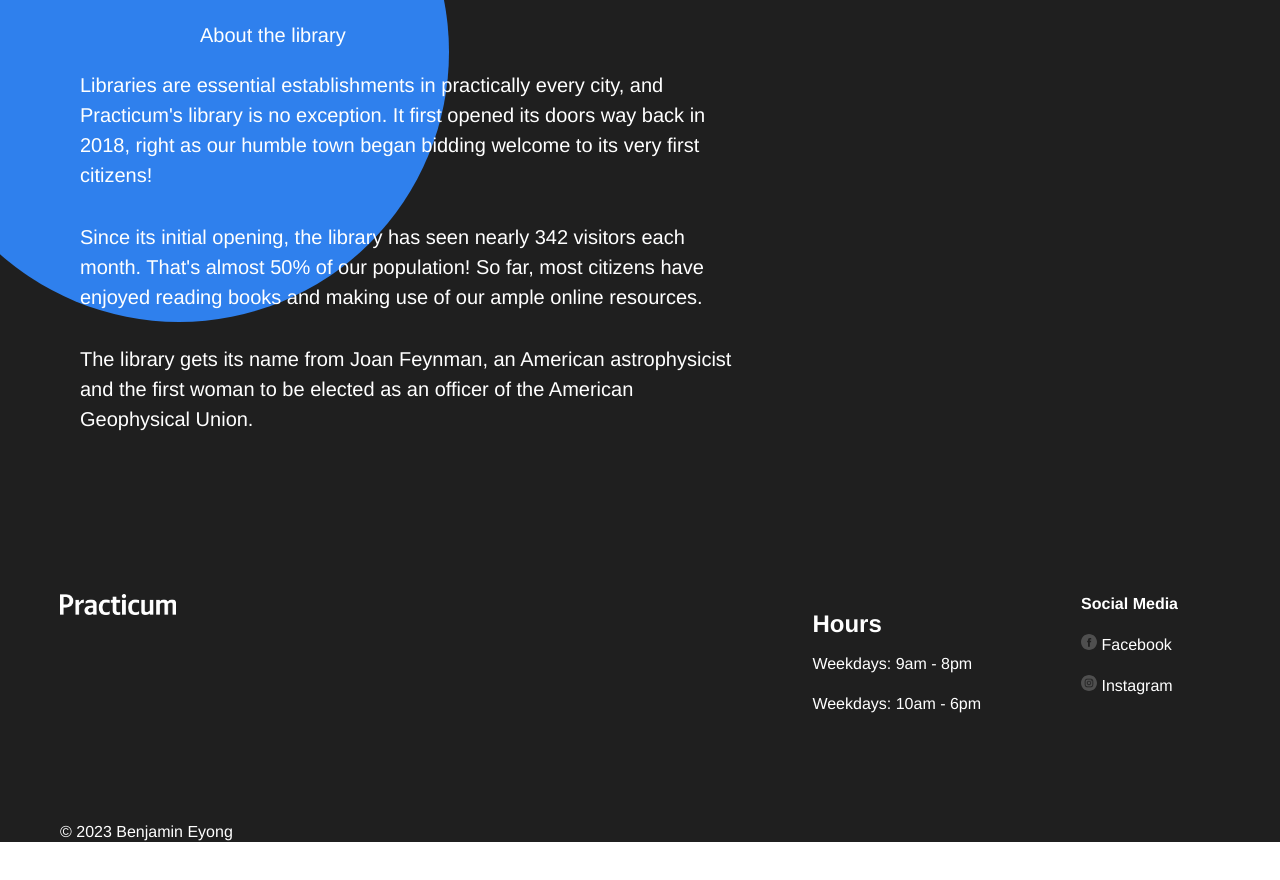
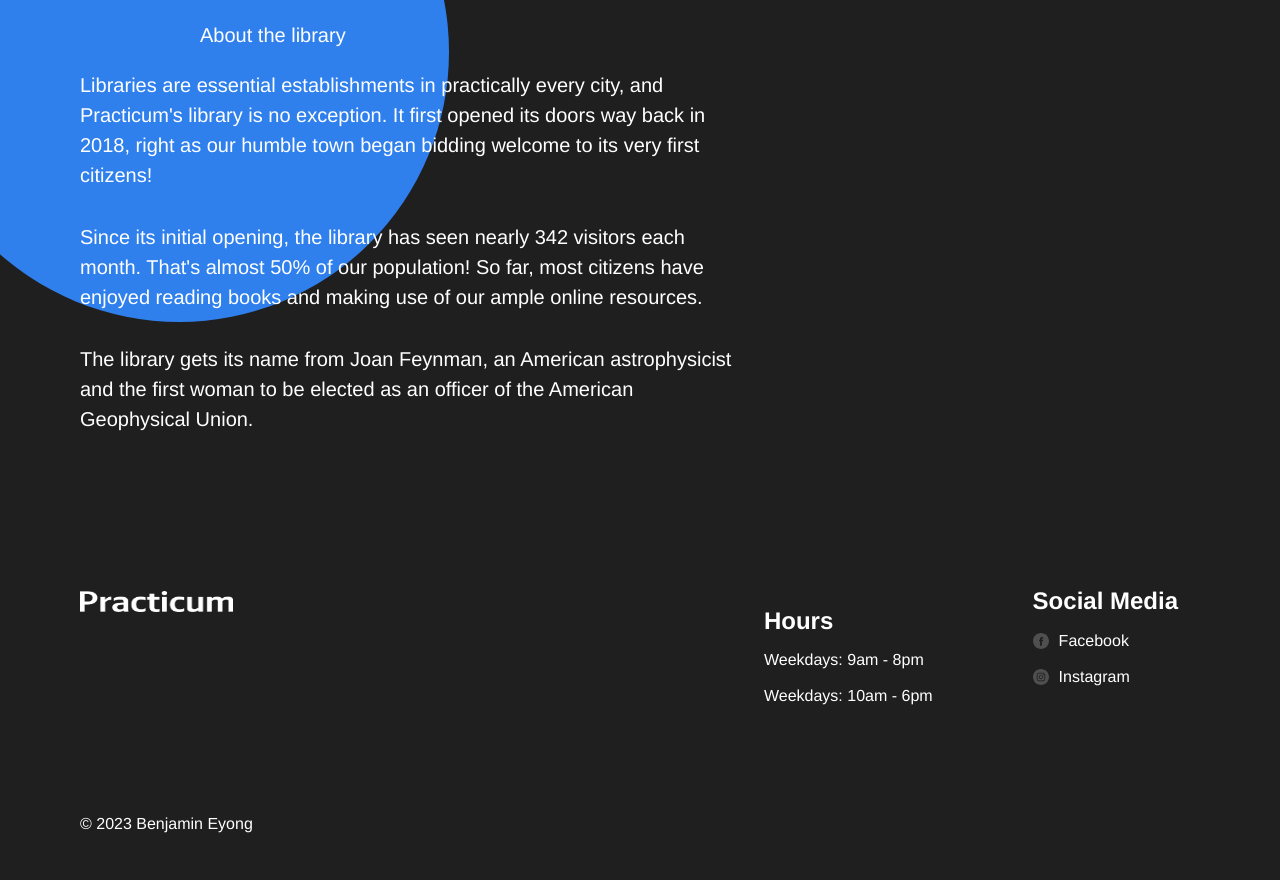
Before and after one commit to Benjamin-Eyong/se_project_library, a plain HTML site: page index.html in a window 1280 px wide. Shown: the part 3539-4419 px from the top of the page. Before the commit the page ends 4381 px from the top, so only its background shows below. Drawn offline with Linux system fonts and the light colour scheme.

Commit message:
New update for my project

```diff
--- a/styles/style.css
+++ b/styles/style.css
@@ -389,23 +389,18 @@ ul {
   top: -121px;
   left: -91px;
   position: absolute;
-  z-index: 1;
+  z-index: 0;
 }
 
 .footer {
   box-sizing: border-box;
   background-color: #1f1f1f;
   color: #fff;
-  padding-top: 60px;
-  padding-left: 60px;
-  padding-right: 102px;
-  box-sizing: border-box;
+  padding: 57px 102px 60px 80px;
 }
 
 .footer__columns {
   display: flex;
-  flex-direction: row;
-  align-items: flex-start;
 }
 
 .footer__column {
@@ -415,17 +410,14 @@ ul {
 
 .footer__column-content_hours {
   margin-left: auto;
-  color: white;
 }
 
 .footer__column_content_social {
   margin-left: 100px;
-  color: white;
-  list-style-type: none;
 }
 
 .footer__logo {
-  width: 116px;
+  width: 153px;
   height: 21px;
 }
 
@@ -436,7 +428,6 @@ ul {
 }
 
 .footer__list-item {
-  margin-top: 20px;
   margin-bottom: 16px;
 }
 
@@ -446,7 +437,6 @@ ul {
 
 .footer__column-heading {
   margin: 0 0 20px;
-  font-size: 16px;
 }
 
 .footer__column-link {
@@ -454,6 +444,8 @@ ul {
   font-size: 16px;
   line-height: 20px;
   text-decoration: none;
+  display: flex;
+  align-items: center;
 }
 
 .footer__column-link:hover {
@@ -461,7 +453,7 @@ ul {
 }
 
 .footer__social-icon {
-  align-items: center;
+  margin-right: 10px;
   width: 16px;
   height: 16px;
 }
```
